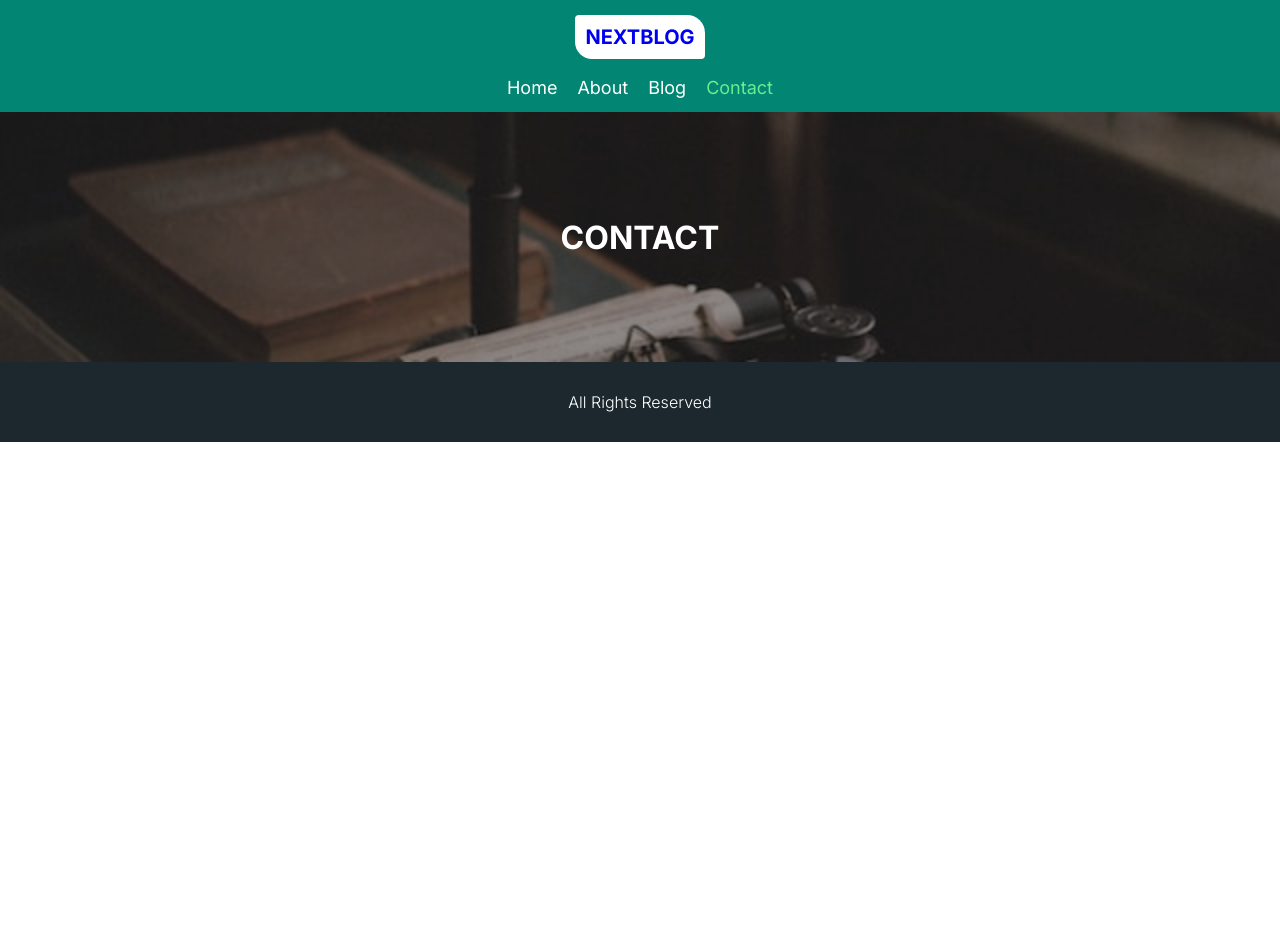
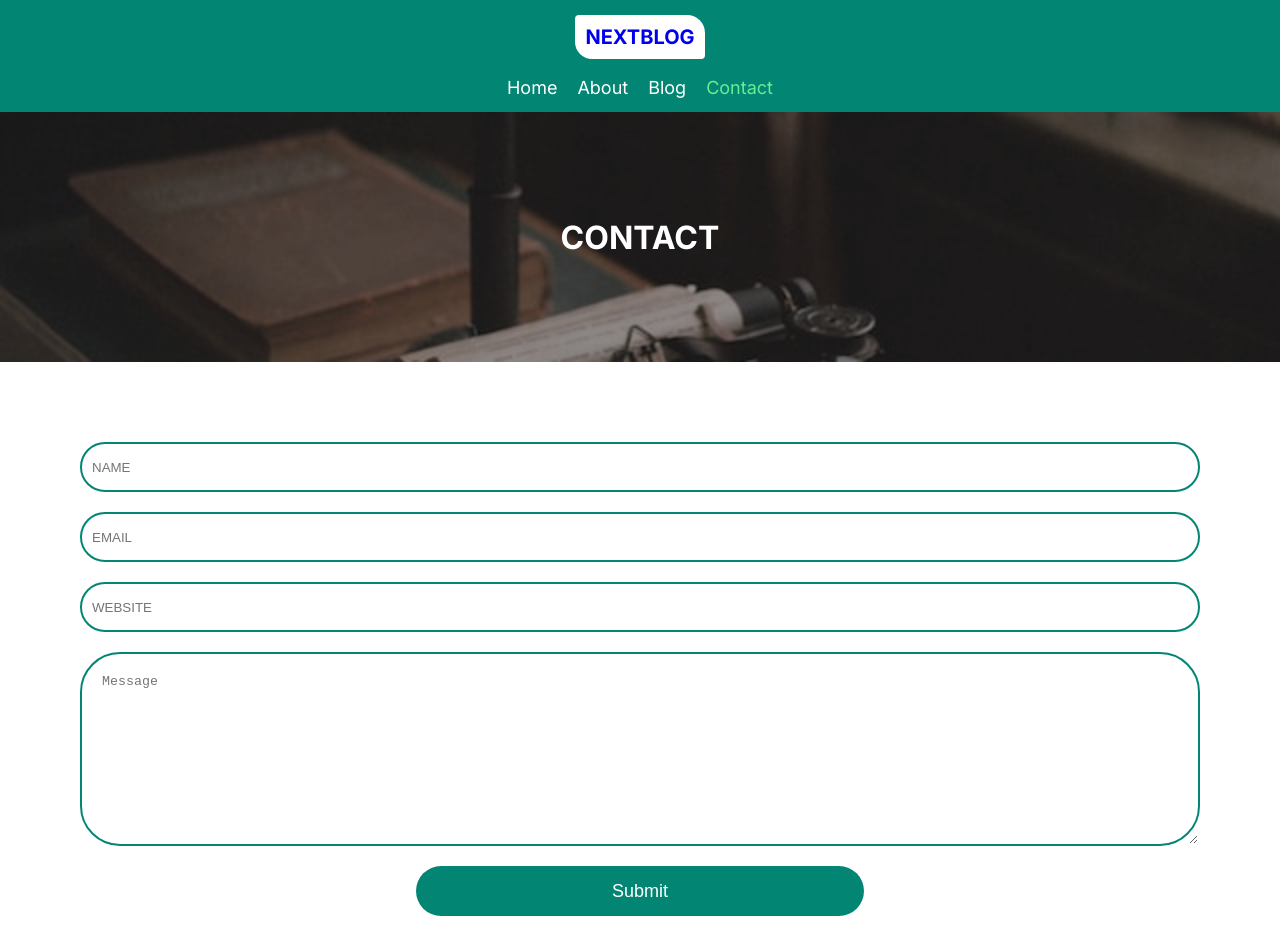
Before and after one commit to RazelRaz/NEXTBLOG, a Next.js app: page /contact in a window 1280 px wide. Shown: the top 952 px of the page. Before the commit the page ends 800 px from the top, so only its background shows below. Built offline with nearby package versions, Linux system fonts and the light colour scheme.

Commit message:
contact form added

```diff
--- a/app/blog/[id]/page.js
+++ b/app/blog/[id]/page.js
@@ -11,6 +11,7 @@ const SinglePage = async ({params}) => {
         <div className={styles.singleBLog}>
             <figure><img src={post?.['postDetails']['img']} alt="Blog image" /></figure>
             <h2>{post['postDetails']['title']}</h2>
+            <small>{post['postDetails']['created_at']}</small>
             <p>{post['postDetails']['content']}</p>
         </div>
     );
--- a/components/ContactForm.jsx
+++ b/components/ContactForm.jsx
@@ -1,9 +1,15 @@
 import React from 'react';
+import styles from './components.module.css'
 
 const ContactForm = () => {
   return (
-    <div>
+    <div className={styles.formArea}>
 
+        <input type="text" name="" id="" placeholder='NAME' />
+        <input type="email" name="" id="" placeholder='EMAIL' />
+        <input type="text" name="" id="" placeholder='WEBSITE' />
+        <textarea name="" id="" cols="30" rows="10" placeholder='Message'></textarea>
+        <button>Submit</button>
     </div>
   );
 };
--- a/components/components.module.css
+++ b/components/components.module.css
@@ -53,3 +53,41 @@
     font-size: 16px;
     font-weight: 300;
 }
+
+.formArea {
+    display: flex;
+    flex-direction: column;
+    padding-top: 80px;
+    padding-bottom: 120px;
+    padding-left: 80px;
+    padding-right: 80px;
+}
+
+.formArea input{
+    height:50px;
+    padding: 0 10px;
+    margin-bottom:20px;
+    border-radius: 40px;
+    outline:none;
+    border: 2px solid #028673;
+}
+
+.formArea textarea {
+    padding: 20px 20px;
+    border-radius: 40px;
+    outline:none;
+    border: 2px solid #028673;
+}
+
+.formArea button {
+    background: #028673;
+    border: none;
+    color:#fff;
+    width:40%;
+    height:50px;
+    border-radius: 40px;
+    margin: 0 auto;
+    margin-top:20px;
+    cursor:pointer;
+    font-size:18px;
+}
```
Also changed, not shown: app/blog/blog.module.css (+25 -2 lines), app/blog/[id]/singleblog.module.css (line endings or trailing spaces).
